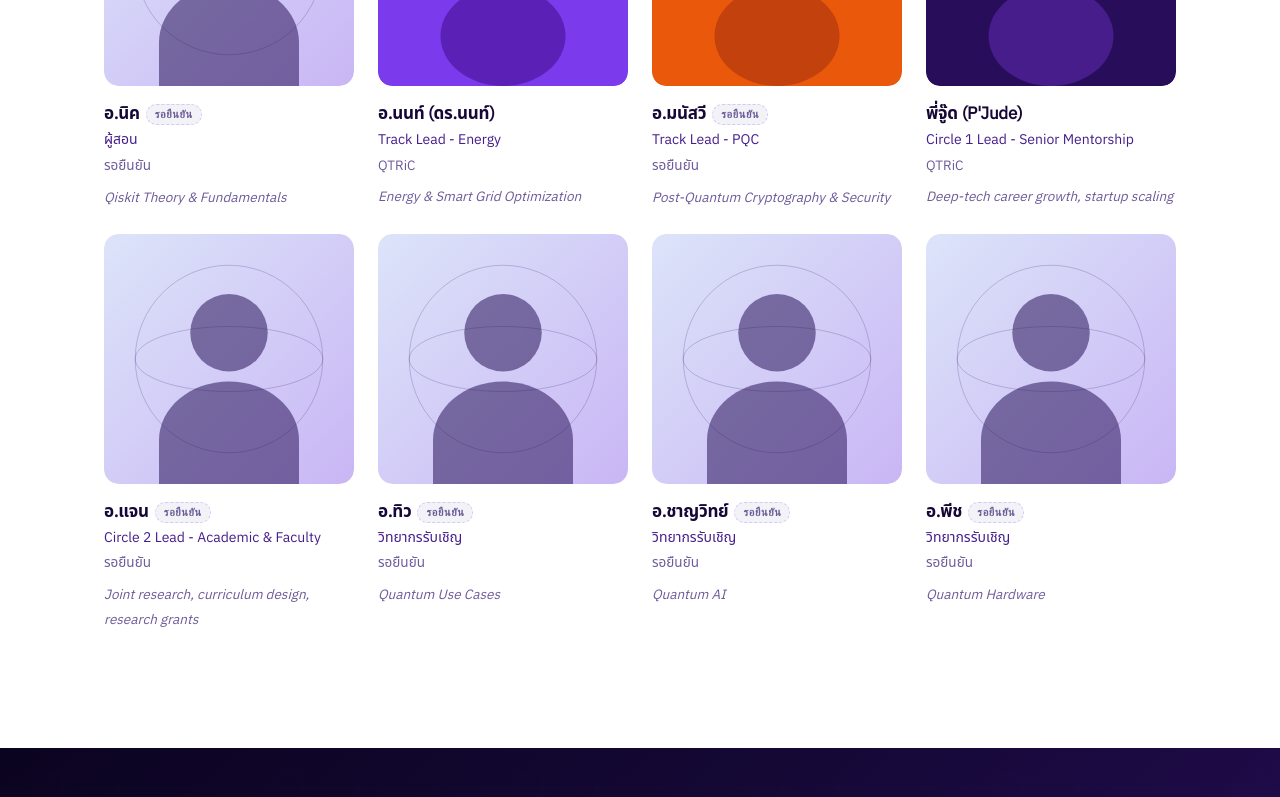
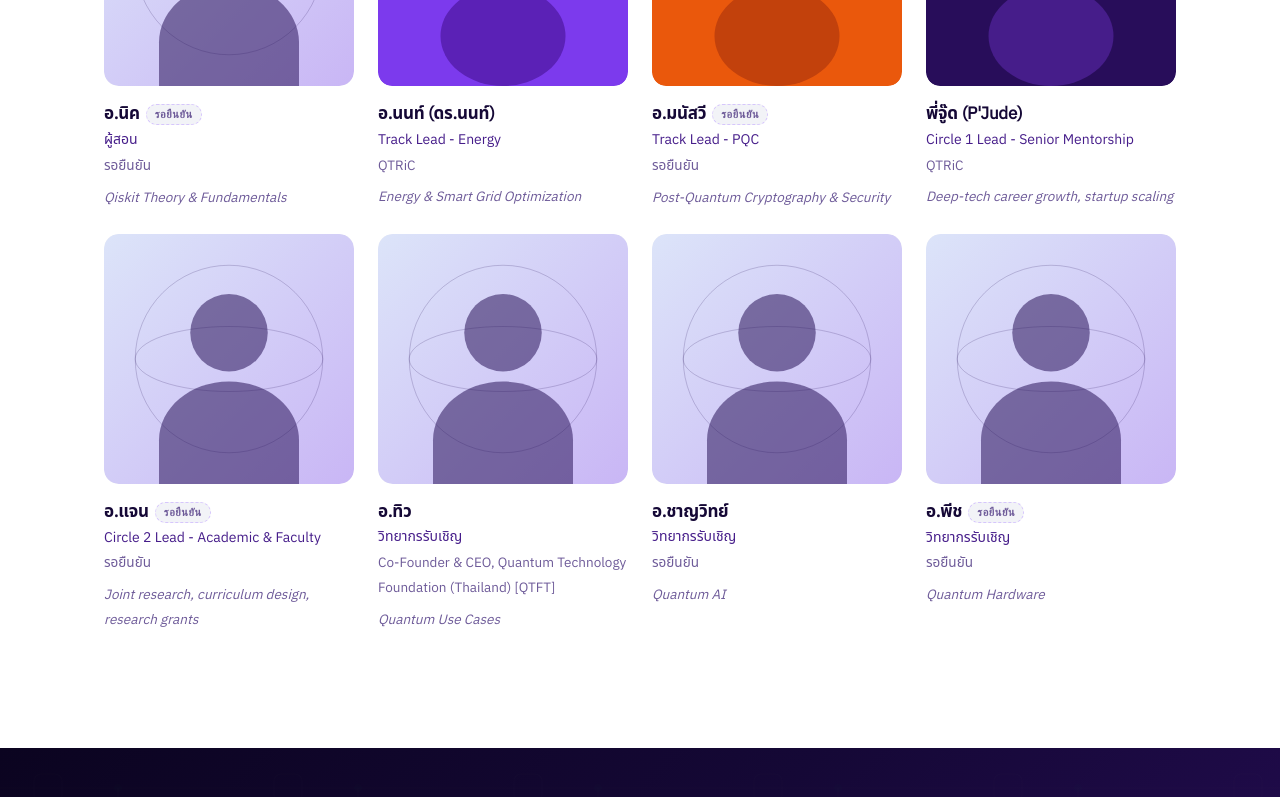
Before and after one commit to Bright2704/qtt2026, a Next.js app: page /speakers in a window 1280 px wide. Shown: the part 1251-2048 px from the top of the page. Built offline with nearby package versions, Linux system fonts and the light colour scheme; a web font is replaced by a local one.

Commit message:
แก้ในส่วนของ speaker

```diff
--- a/data/people.ts
+++ b/data/people.ts
@@ -96,17 +96,17 @@ export const speakers: Person[] = [
   // === Use Case Speakers (TBC) ===
   {
     name: { th: "อ.ทิว", en: "Aj. Tiew" },
-    role: { th: "วิทยากรรับเชิญ", en: "Invited speaker" },
-    org: { th: "รอยืนยัน", en: "To be confirmed" },
+    role: { th: "วิทยากรรับเชิญ", en: "วิทยากรรับเชิญ" },
+    org: { th: "Co-Founder & CEO, Quantum Technology Foundation (Thailand) [QTFT]", en: "Co-Founder & CEO, Quantum Technology Foundation (Thailand) [QTFT]" },
     topic: { th: "Quantum Use Cases", en: "Quantum Use Cases" },
-    confirmed: false,
+    confirmed: true,
   },
   {
     name: { th: "อ.ชาญวิทย์", en: "Aj. Chanwit" },
     role: { th: "วิทยากรรับเชิญ", en: "Invited speaker" },
     org: { th: "รอยืนยัน", en: "To be confirmed" },
     topic: { th: "Quantum AI", en: "Quantum AI" },
-    confirmed: false,
+    confirmed: true,
   },
   {
     name: { th: "อ.พีช", en: "Aj. Peach" },
```
